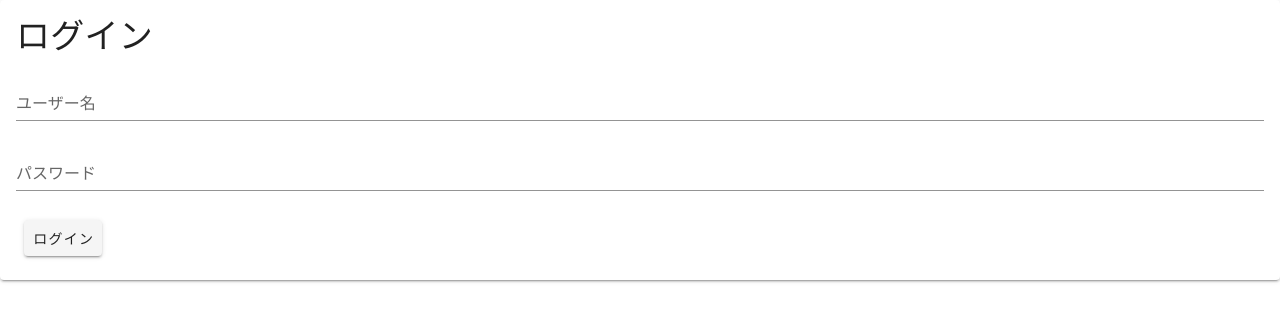
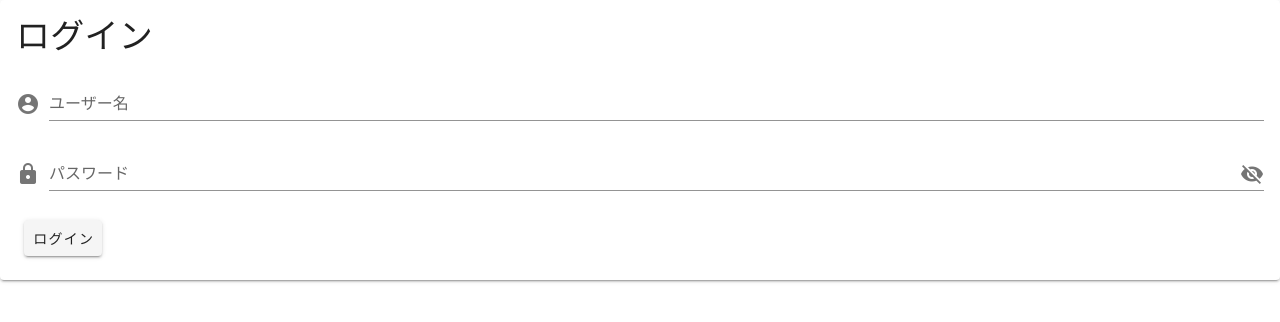
Before and after one commit to futuremaze/vue-vuetify, a Vue app: page / in a window 1280 px wide. Shown: the top 322 px of the page. Built offline with nearby package versions, Linux system fonts and the light colour scheme.

Commit message:
フォームにアイコンを追加

```diff
--- a/src/components/LoginForm.vue
+++ b/src/components/LoginForm.vue
@@ -5,8 +5,8 @@
     </v-card-title>
     <v-card-text>
       <v-form>
-        <v-text-field label="ユーザー名" />
-        <v-text-field type="password" label="パスワード" />
+        <v-text-field type="text" prepend-icon="mdi-account-circle" label="ユーザー名" />
+        <v-text-field type="password" prepend-icon="mdi-lock" append-icon="mdi-eye-off" label="パスワード" />
         <v-card-actions>
           <v-btn>ログイン</v-btn>
         </v-card-actions>
```
